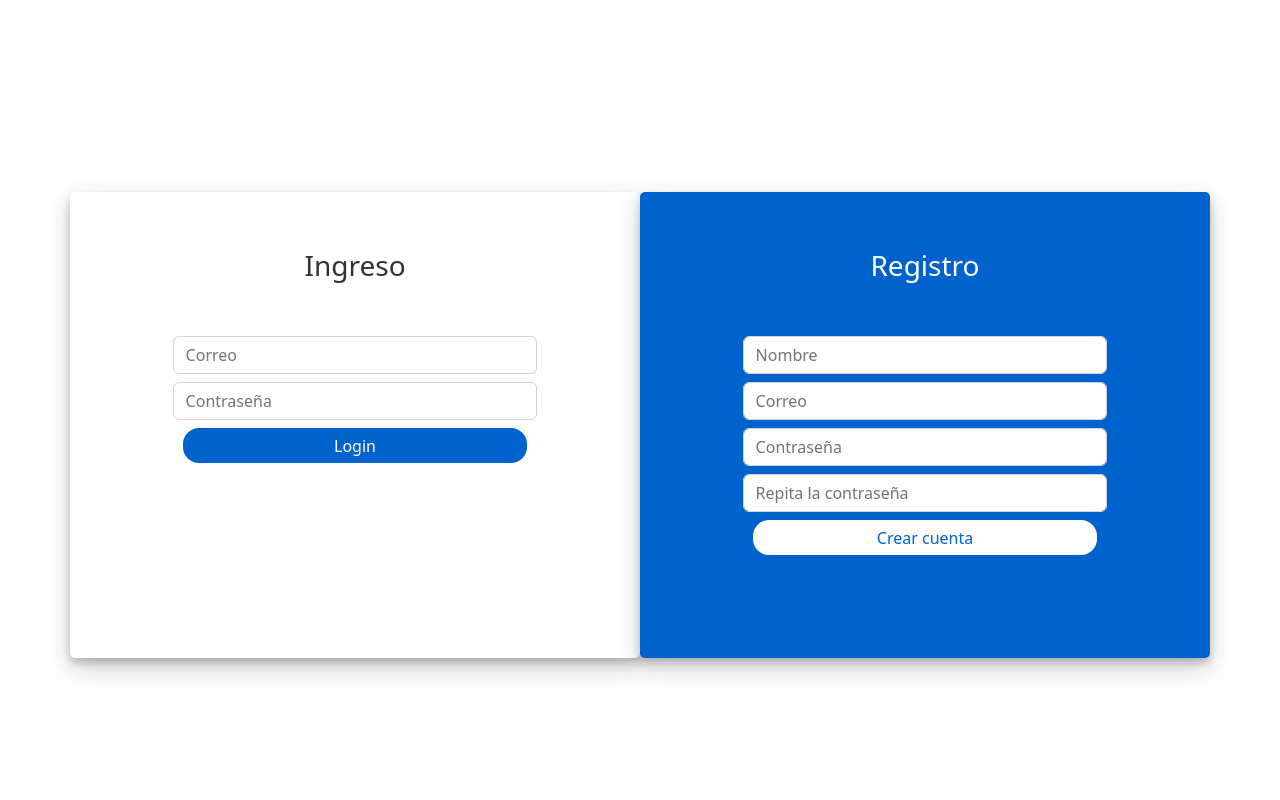
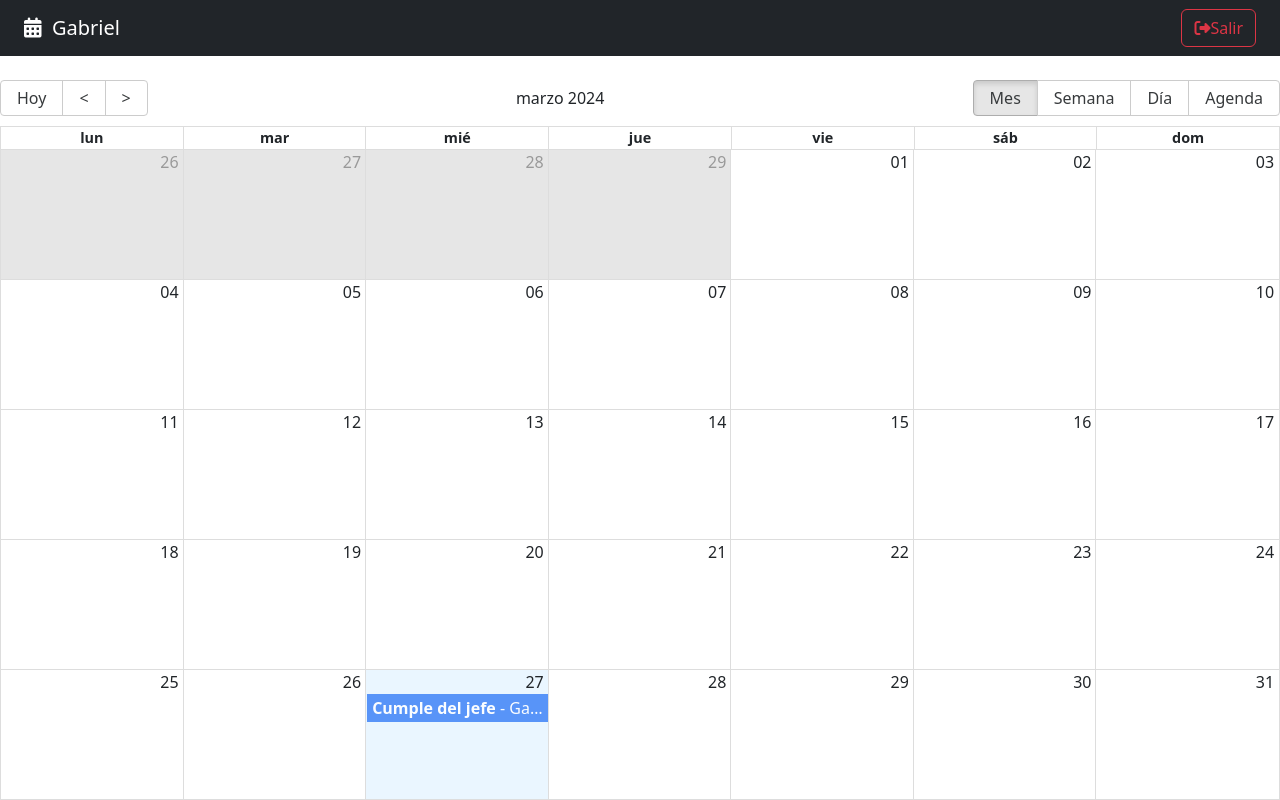
Before and after one commit to 1gabrielcarrizo/mern-calendar, a React (Vite) app: page / in a window 1280 px wide. Before the commit this address led to /auth/login. Built offline with nearby package versions, Linux system fonts and the light colour scheme.

Commit message:
adding events

```diff
--- a/package.json
+++ b/package.json
@@ -9,9 +9,11 @@
     "preview": "vite preview"
   },
   "dependencies": {
+    "date-fns": "^3.6.0",
     "localforage": "^1.10.0",
     "match-sorter": "^6.3.4",
     "react": "^18.2.0",
+    "react-big-calendar": "^1.11.2",
     "react-dom": "^18.2.0",
     "react-router-dom": "^6.22.3",
     "sort-by": "^0.0.2"
--- /dev/null
+++ b/src/calendar/components/CalendarEvent.jsx
@@ -0,0 +1,13 @@
+import React from 'react'
+
+export const CalendarEvent = ({event}) => {
+
+    const {title, user} = event;
+
+    return (
+        <>
+        <strong>{title}</strong>
+        <span> - {user.name}</span>
+        </>
+    )
+}
--- a/src/calendar/components/Navbar.jsx
+++ b/src/calendar/components/Navbar.jsx
@@ -4,7 +4,7 @@
   return (
     <div className="navbar navbar-dark bg-dark mb-4 px-4">
         <span className="navbar-brand">
-            <i className="fas fa-calendar-al"></i>
+            <i className="fas fa-calendar-alt"></i>
             &nbsp;
             Gabriel
         </span>
--- a/src/calendar/index.js
+++ b/src/calendar/index.js
@@ -1,2 +1,3 @@
 export * from './pages/CalendarPage'
 export * from './components/Navbar'
+export * from './components/CalendarEvent'
--- a/src/calendar/pages/CalendarPage.jsx
+++ b/src/calendar/pages/CalendarPage.jsx
@@ -1,10 +1,56 @@
 import React from 'react'
-import { Navbar } from '../'
+import { Calendar } from 'react-big-calendar'
+import 'react-big-calendar/lib/css/react-big-calendar.css'
+
+import { addHours } from 'date-fns'
+
+import { CalendarEvent, Navbar } from '../'
+import { getMessagesES, localizer } from '../../helpers'
+
+const events = [{
+  title: 'Cumple del jefe',
+  notes: 'Hay que comprar torta',
+  start: new Date(),
+  end: addHours(new Date(), 2),
+  bgColor: '#fafafa',
+  user: {
+    _id: '123',
+    name: 'Gabo'
+  }
+}]
 
 export const CalendarPage = () => {
+
+  const eventStyleGetter = (event, start, end, isSelected) => {
+    const style = {
+      backgroundColor: '#347CF7',
+      borderRadius: '0px',
+      opacity: 0.8,
+      color: 'white'
+    }
+
+    return {
+      style
+    }
+  }
+
   return (
     <>
-    <Navbar/>
+      <Navbar />
+
+      <Calendar
+        culture='es'
+        localizer={localizer}
+        events={events}
+        startAccessor="start"
+        endAccessor="end"
+        style={{ height: 'calc(100vh - 80px)' }}
+        messages={getMessagesES()}
+        eventPropGetter={eventStyleGetter}
+        components={{
+          event: CalendarEvent
+        }}
+      />
     </>
   )
 }
--- /dev/null
+++ b/src/helpers/calendarLocalizer.js
@@ -0,0 +1,15 @@
+import { dateFnsLocalizer } from 'react-big-calendar'
+import esES from 'date-fns/locale/es'
+import { format, parse, startOfWeek, getDay } from 'date-fns'
+
+const locales = {
+    'es': esES,
+}
+
+export const localizer = dateFnsLocalizer({
+    format,
+    parse,
+    startOfWeek,
+    getDay,
+    locales,
+})
--- /dev/null
+++ b/src/helpers/getMessages.js
@@ -0,0 +1,17 @@
+export const getMessagesES = () => {
+    return {
+        allDay: 'Todo el día',
+        previous: '<',
+        next: '>',
+        today: 'Hoy',
+        month: 'Mes',
+        week: 'Semana',
+        day: 'Día',
+        agenda: 'Agenda',
+        date: 'Fecha',
+        time: 'Hora',
+        event: 'Evento',
+        noEventsInRange: 'No hay eventos en este rango',
+        showMore: total => `+ Ver más (${total})`
+    }
+}
--- /dev/null
+++ b/src/helpers/index.js
@@ -0,0 +1,2 @@
+export * from './calendarLocalizer';
+export * from './getMessages';
--- a/src/router/AppRouter.jsx
+++ b/src/router/AppRouter.jsx
@@ -5,7 +5,7 @@
 
 export const AppRouter = () => {
 
-  const authStatus = 'not-authenticated'
+  const authStatus = 'authenticated'
   return (
     <Routes>
       {
```
Also changed, not shown: 1 other file (tests, documents, lock files or other folders).
